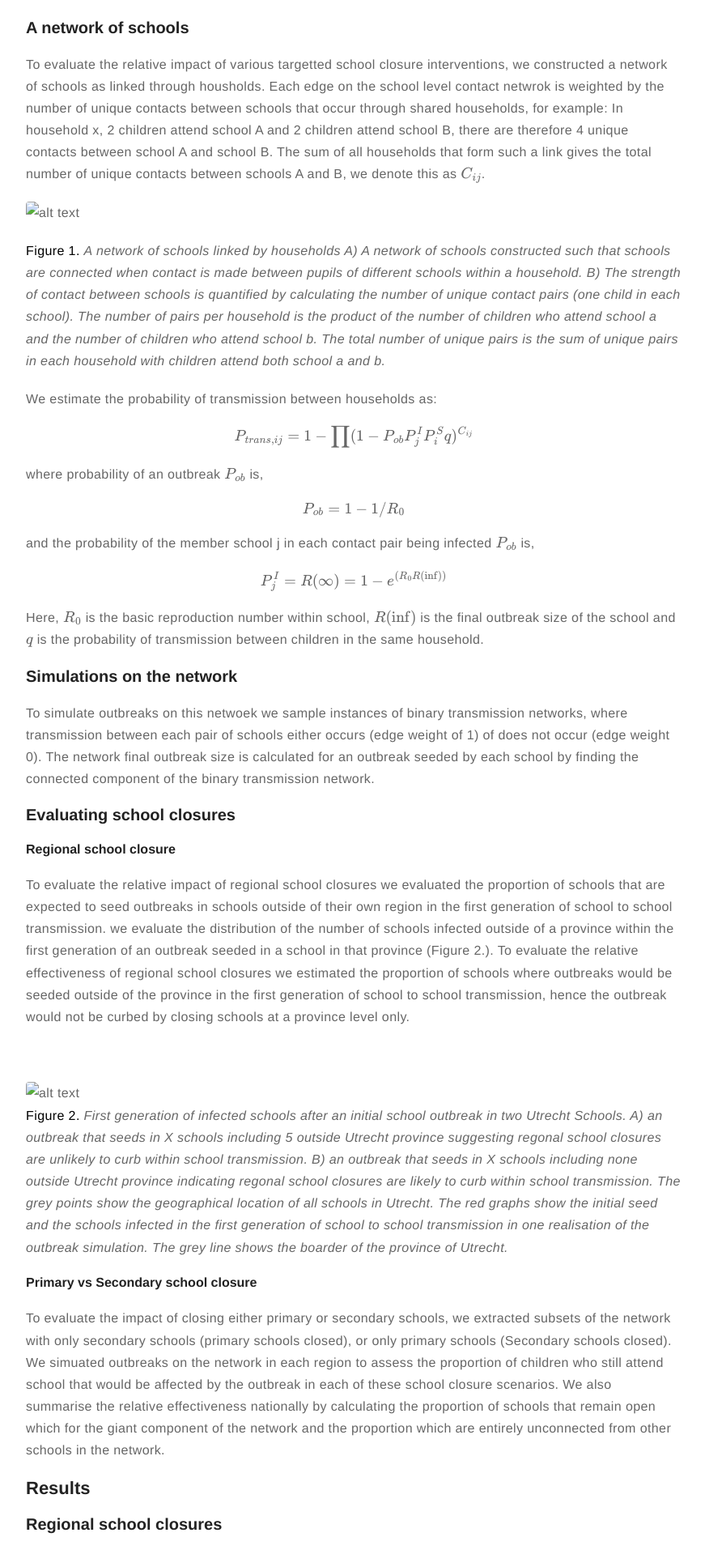
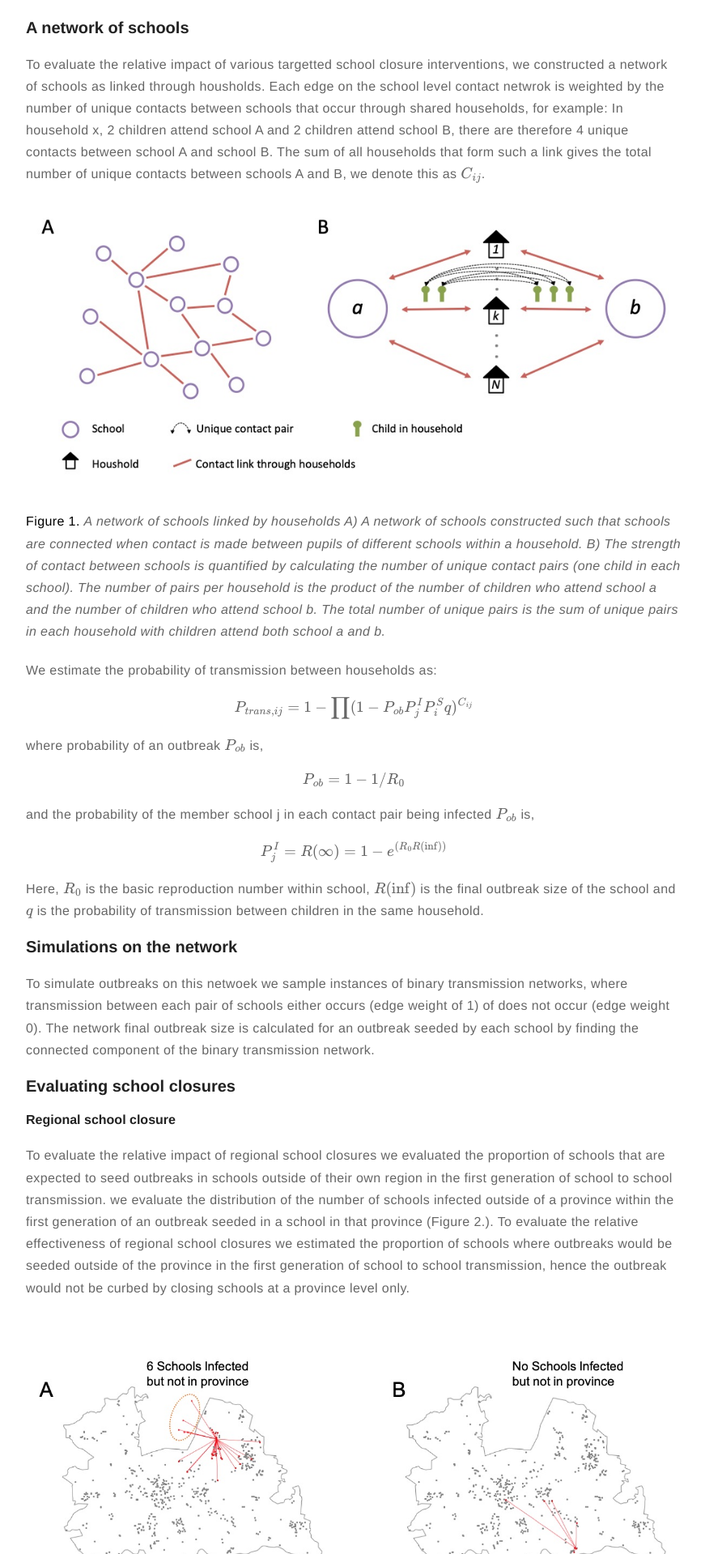
Before and after one commit to jdmunday/jdmunday.github.io, a Jekyll site: the page built from SC_Writeup.md, in a window 1280 px wide. Shown: the part 741-2660 px from the top of the page at 81% size, without its empty margins (203-1074 px from the left). Built offline with Jekyll 4.4.1, drawn with Linux system fonts in a browser that asks for light colours; our own code applies the rules of GitHub Pages for plain Markdown files; formulas are drawn with MathJax 3.

Commit message:
fixing images

```diff
--- a/SC_Writeup.md
+++ b/SC_Writeup.md
@@ -16,7 +16,7 @@ We use a network model of school and household transmission to explicitly evalua
 ### A network of schools
 To evaluate the relative impact of various targetted school closure interventions, we constructed a network of schools as linked through housholds. Each edge on the school level contact netwrok is weighted by the number of unique contacts between schools that occur through shared households, for example: In household x, 2 children attend school A and 2 children attend school B, there are therefore 4 unique contacts between school A and school B. The sum of all households that form such a link gives the total number of unique contacts between schools A and B, we denote this as $C_{ij}$.
 
-![alt text](Figures/NetworkSchematic.jpg "Title")
+![alt text](../Figures/NetworkSchematic.jpg "Title")
 <br>
 
 **Figure 1.** *A network of schools linked by households A) A network of schools constructed such that schools are connected when contact is made between pupils of different schools within a household. B) The strength of contact between schools is quantified by calculating the number of unique contact pairs (one child in each school). The number of pairs per household is the product of the number of children who attend school a and the number of children who attend school b. The total number of unique pairs is the sum of unique pairs in each household with children attend both school a and b.*
@@ -47,7 +47,7 @@ To evaluate the relative impact of regional school closures we evaluated the pro
 
 <br>
 
-![alt text](Figures/ExampleSpillover.jpg "Title")
+![alt text](../Figures/ExampleSpillover.jpg "Title")
 <br>
 **Figure 2.** *First generation of infected schools after an initial school outbreak in two Utrecht Schools. A) an outbreak that seeds in X schools including 5 outside Utrecht province suggesting regonal school closures are unlikely to curb within school transmission. B) an outbreak that seeds in X schools including none outside Utrecht province indicating regonal school closures are likely to curb within school transmission. The grey points show the geographical location of all schools in Utrecht. The red graphs show the initial seed and the schools infected in the first generation of school to school transmission in one realisation of the outbreak simulation. The grey line shows the boarder of the province of Utrecht.*
 
@@ -61,12 +61,12 @@ To evaluate the impact of closing either primary or secondary schools, we extrac
 
 The proportion of schools that seed an outbreak outside of their own province varied between 0.05 and 0.28 for an $R_{0}$ of 1.6, this increased to between 0.07 and 0.35 for $R_{0}$ of 2.5 (Figure 4). This shows substantial variation in potential impact of regional school closures between provinces in the netherlands. There does not appear to be a clear relationship between impact of school closures and population density (Figure 4).
 
-![alt text](Figures/RegionalClosures.jpg "Title")
+![alt text](../Figures/RegionalClosures.jpg "Title")
 <br>
 
 **Figure 3.** *Schools infected outside of the seed school's province. (A - L) histograms of the number of schools outside the province infected per seed school (censored to at least one school outside the province infected), M) Proportion of schools that infect schools outside the province by province. All results for $R_{0}$ values of 1.6, 1.8, 2.0 and 2.5.*
 
-![alt text](Figures/mapsongoing.jpg "Title")
+![alt text](../Figures/mapsongoing.jpg "Title")
 <br>
 **Figure 4.** *Choropleth of A) population density and B) proportion of schools which sed outbreaks that are not curbed by reactive regional school closure ($R_{0}=1.6)$, C) scatter plot of population density against proportion of outbreaks ongoing for $R_{0}$ of 1.6, 1.8, 2.0 and 2.5.*
 
@@ -74,7 +74,7 @@ The proportion of schools that seed an outbreak outside of their own province va
 
 With all schools included in the network all but 80 schools were included in the giant component (>99%) (Figure 5). Closing primary schools had little impact with >99% of schools remaining in the giant component and only a small number of schools are unconnected to the network. Closing secondary schools however greatly reduces the proportion of schools in the giant component to only 45% for an $R_{0}$ of 1.6 to 60% for an $R_{0}$ of 2.0. A large proportion of schools became unconnected to the network, 47% for $R_{0}$ of 1.6 down to 27% for an $R_{0}$ of 2.0.
 
-![alt text](Figures/GiantComponent.jpg "Title")
+![alt text](../Figures/GiantComponent.jpg "Title")
 <br>
 
 **Figure 5.** *Proportion of schools with that are not connected to another school (A) and proportion of schools in the giant component (B) for networks with all schools (grey), with no primary schools (red) and with no secondary schools (blue)*
```
